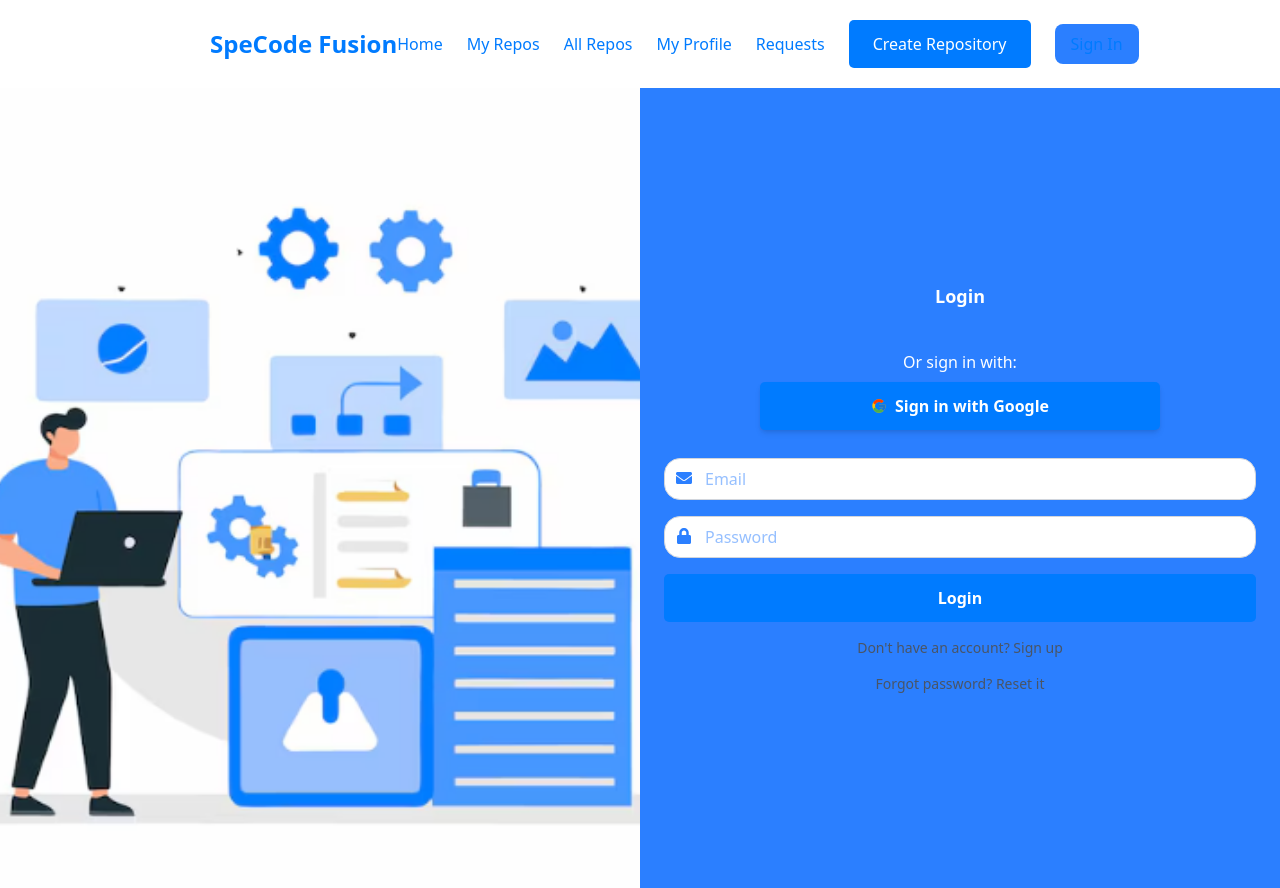
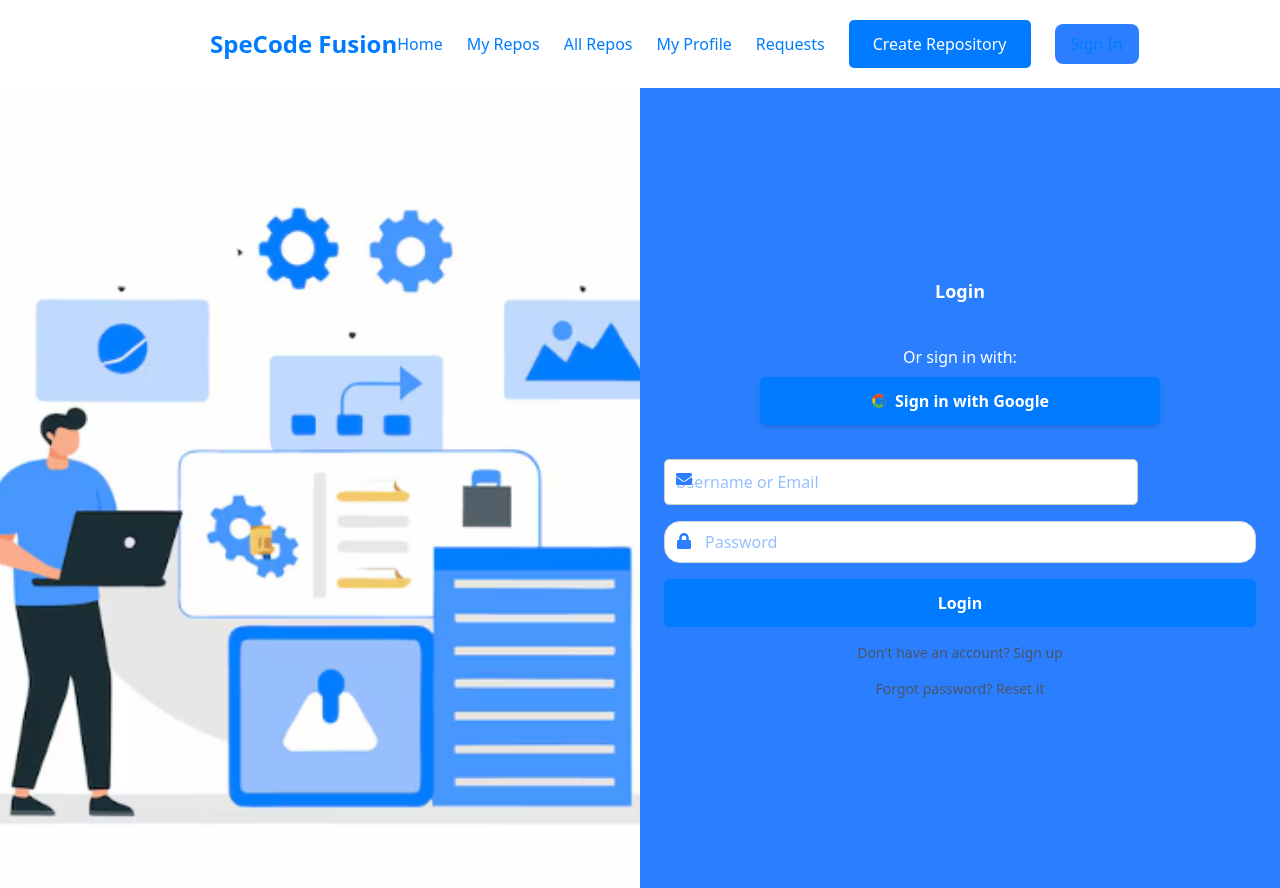
Before and after one commit to SamiraOssama/SpeCodeFusion, a React (Vite) app: page /login in a window 1280 px wide. Built offline with nearby package versions, Linux system fonts and the light colour scheme.

Commit message:
username login

```diff
--- a/src/pages/login.jsx
+++ b/src/pages/login.jsx
@@ -7,7 +7,7 @@ import Navbar from "../components/Navbar/Navbar";
 
 const Login = () => {
   const navigate = useNavigate();
-  const [email, setEmail] = useState("");
+  const [emailOrUsername, setEmailOrUsername] = useState("");  // 'emailOrUsername' instead of 'email'
   const [password, setPassword] = useState("");
   const [errorMessage, setErrorMessage] = useState("");
 
@@ -19,7 +19,7 @@ const Login = () => {
       const response = await fetch("http://localhost:5000/api/users/login", {
         method: "POST",
         headers: { "Content-Type": "application/json" },
-        body: JSON.stringify({ email, password }),
+        body: JSON.stringify({ emailOrUsername, password }),  // Send 'emailOrUsername'
       });
 
       const data = await response.json();
@@ -70,11 +70,11 @@ const Login = () => {
             <div className="relative">
               <FaEnvelope className="absolute left-3 top-3 text-blue-500" />
               <input
-                type="email"
-                value={email}
-                onChange={(e) => setEmail(e.target.value)}
+                type="text"  // Changed to 'text' to allow for both username and email
+                value={emailOrUsername}
+                onChange={(e) => setEmailOrUsername(e.target.value)}  // Set 'emailOrUsername'
                 required
-                placeholder="Email"
+                placeholder="Username or Email"
                 className="mt-1 block w-full pl-10 pr-3 py-2 bg-white text-blue-500 border border-gray-300 rounded-2xl"
               />
             </div>
```
Also changed, not shown: 1 other file (tests, documents, lock files or other folders).
